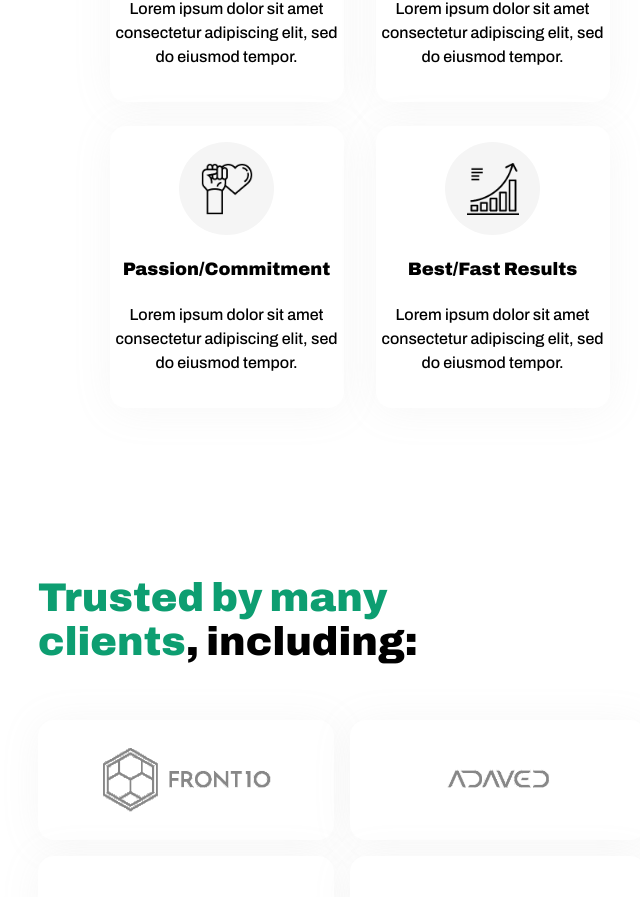
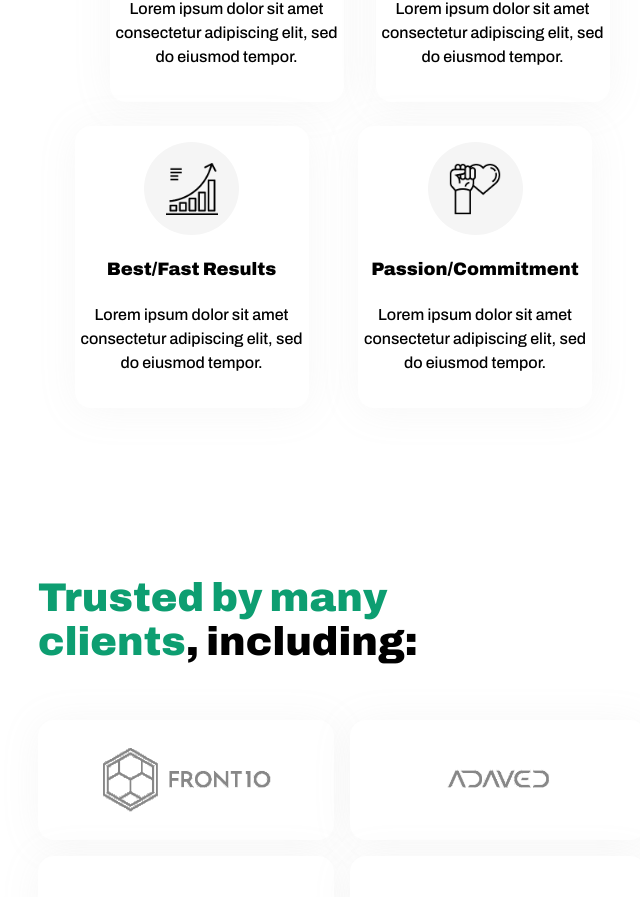
Before and after one commit to a11ysolutions/website, a React (Create React App) app: page / in a window 768 px wide. Shown: the part 1797-2694 px from the top of the page, without its empty margins (42-682 px from the left). Built offline with nearby package versions, Linux system fonts and the light colour scheme.

Commit message:
fix: change styles in css and remove unnecessary divs

```diff
--- a/src/Components/Functional/Functional.css
+++ b/src/Components/Functional/Functional.css
@@ -179,8 +179,13 @@
   }
 
   .a11y-qualities-section {
-    flex-direction: row-reverse;
+    display: block;
+    flex-direction: row;
+    flex-flow: row wrap;
     column-gap: 32px;
+    justify-content: center;
+    align-items: center;
+    column-count: 2;
   }
 
   .a11y-button.automation {
--- a/src/Components/Functional/Functional.js
+++ b/src/Components/Functional/Functional.js
@@ -130,7 +130,6 @@ function Functional() {
 
           <div className='a11y-qualities-section'>
 
-            <div>
             <AchievementCard imgSrc="folder-data.svg">
               <p>
                 <span style={{ fontWeight: "bold" }}>
@@ -149,9 +148,7 @@ function Functional() {
                 real-time.
               </p>
             </AchievementCard>
-            </div>
 
-            <div>
             <AchievementCard imgSrc="searching.svg">
               <p>
                 <span style={{ fontWeight: "bold" }}>
@@ -169,7 +166,6 @@ function Functional() {
                 by speeding up your testing workflow.
               </p>
             </AchievementCard>
-            </div>
 
           </div>
         </div>
```
Lines whose indentation alone changed are shown as unchanged.
